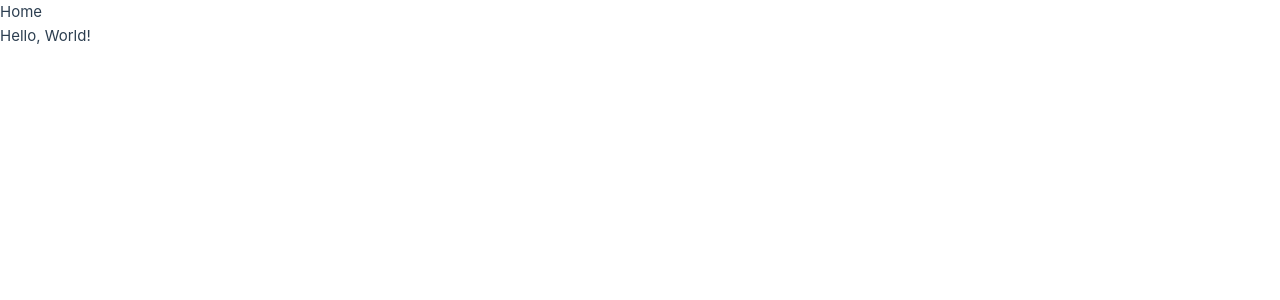
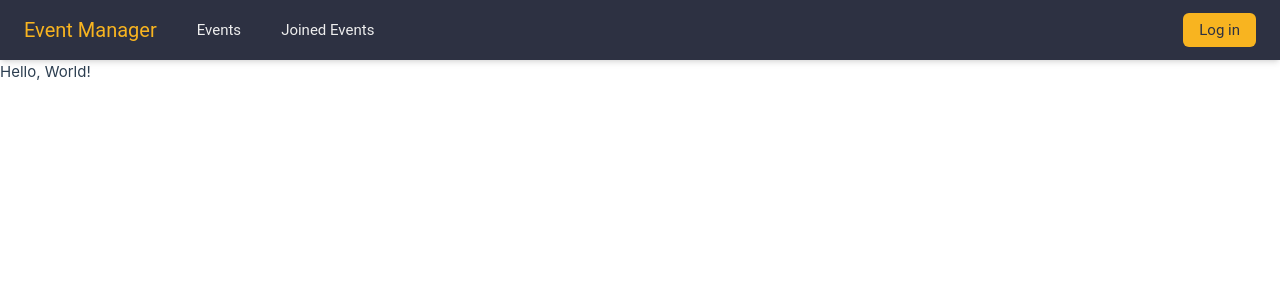
Before and after one commit to Speed-IT-Up-School-Edition-2025/NemetschekEventManagerFrontend, a Vue app: page / in a window 1280 px wide. Shown: the top 300 px of the page. Built offline with nearby package versions, Linux system fonts and the light colour scheme.

Commit message:
created a navbar with links for the event pages and login/register TODO: add links for event organizer pages when we get authStore

```diff
--- a/src/App.vue
+++ b/src/App.vue
@@ -1,15 +1,14 @@
 <script setup lang="ts">
-import { RouterLink, RouterView } from "vue-router";
+import { RouterView } from "vue-router";
+import NavBar from "./components/NavBar.vue";
 </script>
 
 <template>
 	<header>
-		<div class="wrapper">
-			<nav>
-				<RouterLink to="/">Home</RouterLink>
-			</nav>
-		</div>
+		<NavBar />
 	</header>
 
-	<RouterView />
+	<main>
+		<RouterView />
+	</main>
 </template>
--- /dev/null
+++ b/src/components/NavBar.vue
@@ -0,0 +1,36 @@
+<script setup lang="ts">
+import { RouterLink } from "vue-router";
+</script>
+
+<template>
+	<nav
+		class="bg-grey text-white font-roboto px-6 py-4 flex items-center justify-between shadow-md">
+		<!-- Left side -->
+		<div class="flex items-center gap-10">
+			<RouterLink
+				to="/events"
+				class="text-yellow font-bold text-xl hover:underline">
+				Event Manager
+			</RouterLink>
+			<RouterLink
+				to="/events"
+				class="hover:text-yellow transition-colors">
+				Events
+			</RouterLink>
+			<RouterLink
+				to="/joined-events"
+				class="hover:text-yellow transition-colors">
+				Joined Events
+			</RouterLink>
+		</div>
+
+		<!-- Right side -->
+		<div>
+			<RouterLink
+				to="/login"
+				class="bg-yellow text-grey px-4 py-2 rounded-md hover:opacity-90 transition-colors font-medium">
+				Log in
+			</RouterLink>
+		</div>
+	</nav>
+</template>
--- a/src/views/HomeView.vue
+++ b/src/views/HomeView.vue
@@ -1,5 +1,3 @@
 <template>
-	<main>
-		<h1>Hello, World!</h1>
-	</main>
+	<h1>Hello, World!</h1>
 </template>
```
